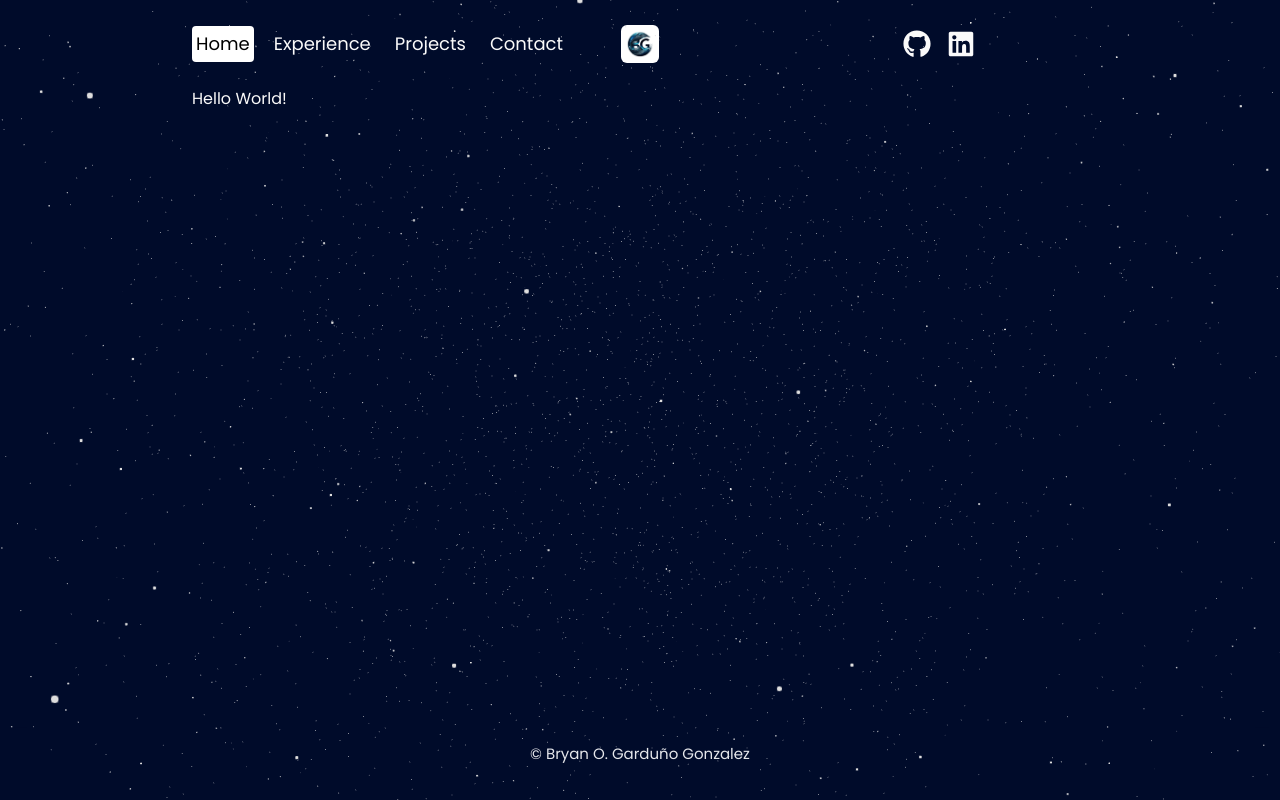
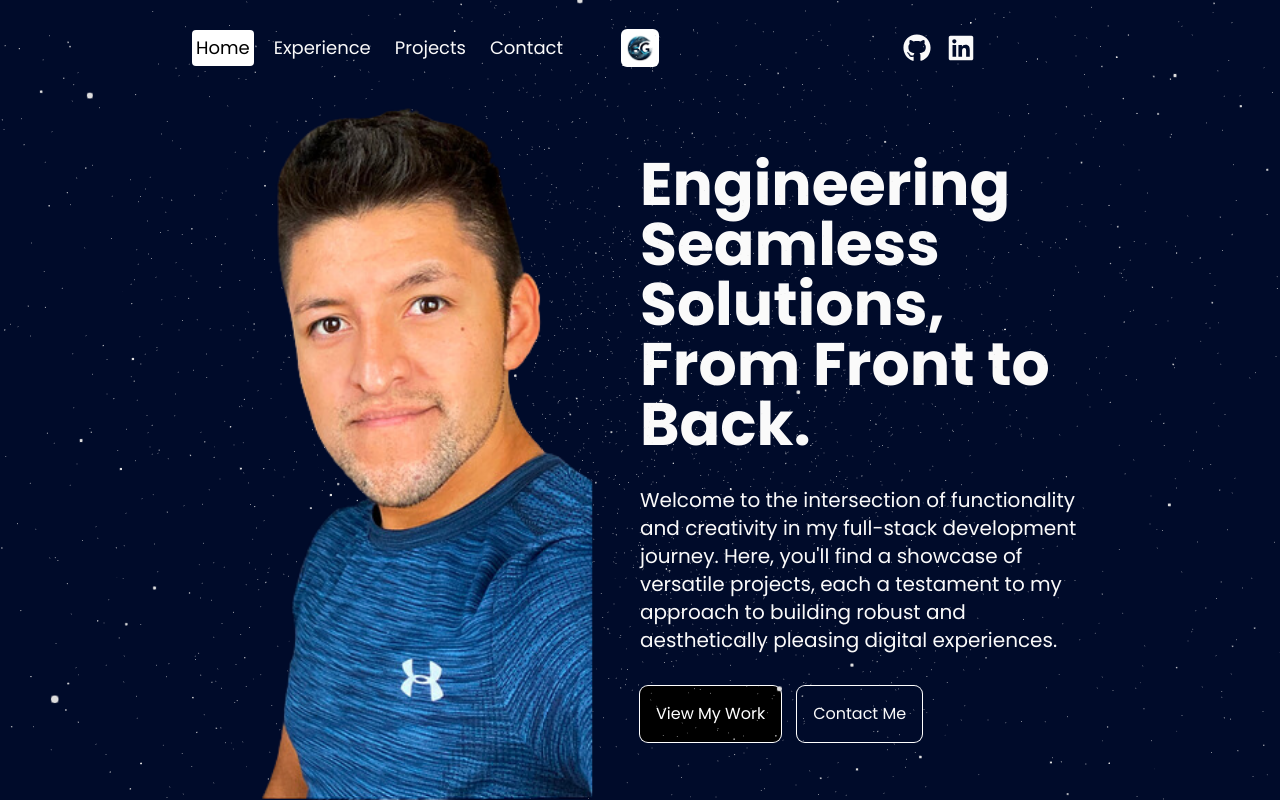
Before and after one commit to brosmar18/portfolio-2024, a Next.js app: page / in a window 1280 px wide. Built offline with nearby package versions, Linux system fonts and the light colour scheme.

Commit message:
Hero section added

```diff
--- a/app/(root)/layout.tsx
+++ b/app/(root)/layout.tsx
@@ -1,4 +1,3 @@
-import Footer from "@/components/shared/Footer";
 import Navbar from "@/components/shared/Navbar";
 import Stars from "@/components/shared/Stars";
 
@@ -9,13 +8,12 @@ export default function RootLayout({
     children: React.ReactNode;
   }>) {
     return (
-      <div className="flex h-screen flex-col w-screen">
+      <div className="w-screen h-screen">
         <Stars />
         <div className="h-24">
           <Navbar />
         </div>
         <main className="h-[calc(100vh-6rem)]">{children}</main>
-        <Footer />
       </div>
     );
   }
--- a/app/(root)/page.tsx
+++ b/app/(root)/page.tsx
@@ -2,8 +2,24 @@ import Image from "next/image";
 
 export default function Home() {
   return (
-    <main className="h-full flex flex-col lg:flex-row px-4 sm:px-8 md:px-12 lg:px-20 xl:px-48">
-      <h1>Hello World!</h1>
-    </main>
+    <div className="h-full flex flex-col lg:flex-row px-4 sm:px-8 md:px-12 lg:px-20 xl:px-48">
+      {/* Image Container  */}
+      <div className="h-1/2 lg:h-full lg:w-1/2 relative">
+        <Image src="/assets/images/hero.png" alt="hero" fill className="object-contain" />
+      </div>
+      {/* Text Container  */}
+      <div className="h-1/2 lg:h-full lg:w-1/2 flex flex-col gap-8 items-center justify-center">
+        {/* TITLE  */}
+        <h1 className="text-4xl md:text-6xl font-bold">Engineering Seamless Solutions, From Front to Back.</h1>
+        {/* DESC */}
+        <p className="md:text-xl">Welcome to the intersection of functionality and creativity in my full-stack development journey. Here, you'll find a showcase of versatile projects, each a testament to my approach to building robust and aesthetically pleasing digital experiences.</p>
+
+        {/* BUTTON  */}
+        <div className="flex gap-4 w-full">
+          <button className="p-4 rounded-lg ring-1 ring-white bg-black text-white">View My Work</button>
+          <button className="p-4 rounded-lg ring-1 ring-white">Contact Me</button>
+        </div>
+      </div>
+    </div>
   );
 }
--- a/components/shared/Navbar.tsx
+++ b/components/shared/Navbar.tsx
@@ -77,6 +77,7 @@ const Navbar = () => {
     }
   };
 
+
   return (
     <nav className='h-full flex items-center justify-between px-4 sm:px-8 md:px-12 lg:px-20 xl:px-48 text-lg'>
       <div className='hidden md:flex gap-4 w-1/3 z-30'>
@@ -87,7 +88,7 @@ const Navbar = () => {
         ))}
       </div>
       <div className="md:hidden lg:flex xl:w-1/3 xl:justify-center items-center">
-        <Link href='/' className="text-sm rounded-md p-1 bg-white font-semibold flex items-center justify-center">
+        <Link href='/' className="rounded-md p-1 bg-white flex items-center justify-center">
           <Image src='/assets/images/logo.png' alt='logo' width={30} height={30} />
         </Link>
       </div>
--- a/components/shared/Stars.tsx
+++ b/components/shared/Stars.tsx
@@ -58,7 +58,7 @@ const Sky = (props: any) => {
 
 const Stars = () => {
   return (
-    <div className='w-full h-auto fixed inset-0'>
+    <div className='w-full h-auto fixed inset-0 z-0'>
       <Canvas camera={{
         position: [0, 0, 1]
       }}
```
Also changed, not shown: public/assets/images/hero-copy.png (added), public/assets/images/hero.png (added).
